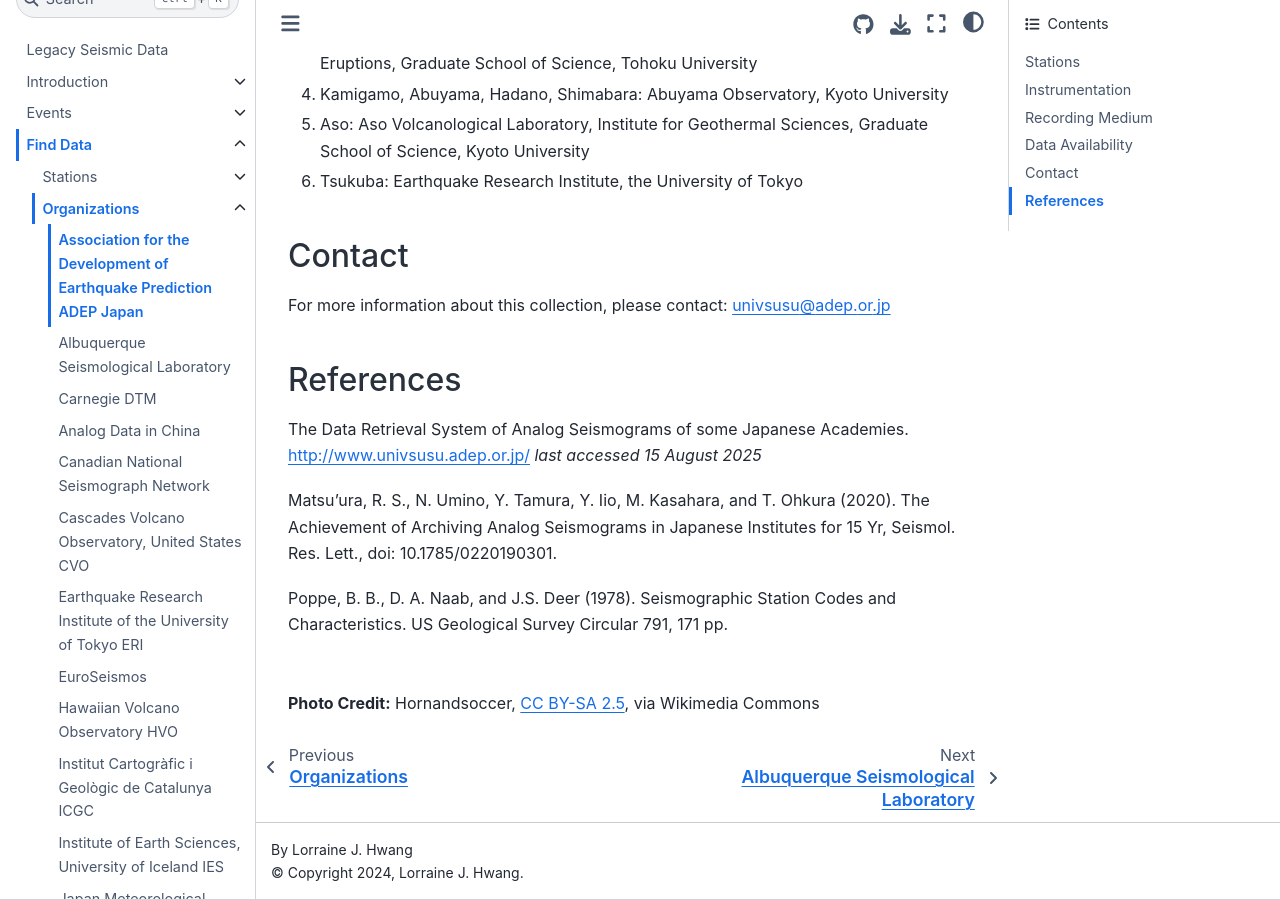
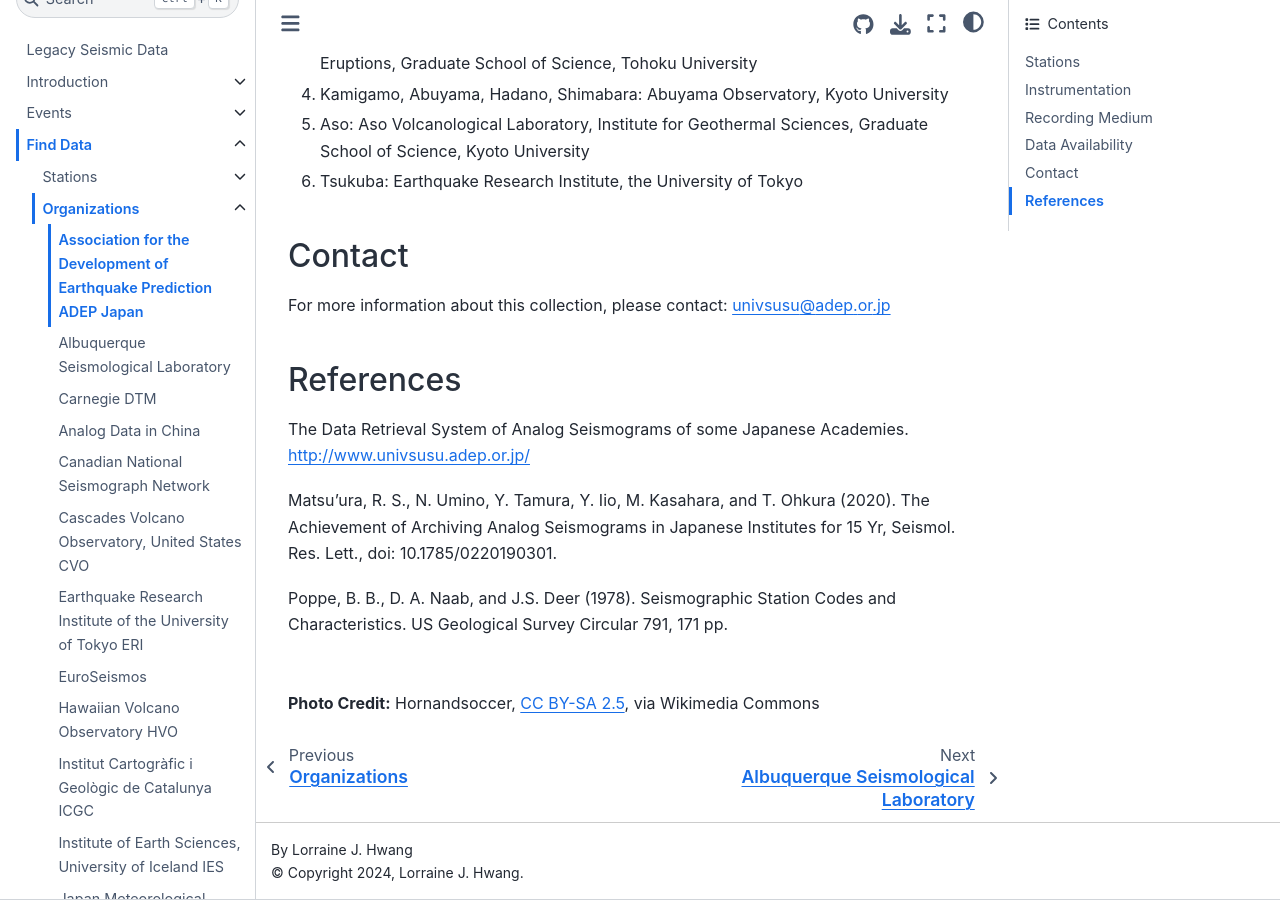
Before and after one commit to ljhwang/LSD_Sphinx, a Sphinx documentation site: the page built from docs/source/find_data/organizations/japan-adep.md, in a window 1280 px wide and 900 px high, scrolled down 3139 px. Built offline with Sphinx 7.4.7 and the Sphinx Book theme 1.1.4, drawn with Linux system fonts in a browser that asks for light colours.

Commit message:
Update japan-adep.md
Removed the comment.

```diff
--- a/docs/source/find_data/organizations/japan-adep.md
+++ b/docs/source/find_data/organizations/japan-adep.md
@@ -93,7 +93,7 @@ For more information about this collection, please contact: [univsusu@adep.or.jp
 
 ## References
 
-The Data Retrieval System of Analog Seismograms of some Japanese Academies. [http://www.univsusu.adep.or.jp/](http://www.univsusu.adep.or.jp/) *last accessed 15 August 2025*
+The Data Retrieval System of Analog Seismograms of some Japanese Academies. [http://www.univsusu.adep.or.jp/](http://www.univsusu.adep.or.jp/)
 
 Matsu’ura, R. S., N. Umino, Y. Tamura, Y. Iio, M. Kasahara, and T. Ohkura (2020). The Achievement of Archiving Analog Seismograms in Japanese Institutes for 15 Yr, Seismol. Res. Lett., doi: 10.1785/0220190301.
 
```
